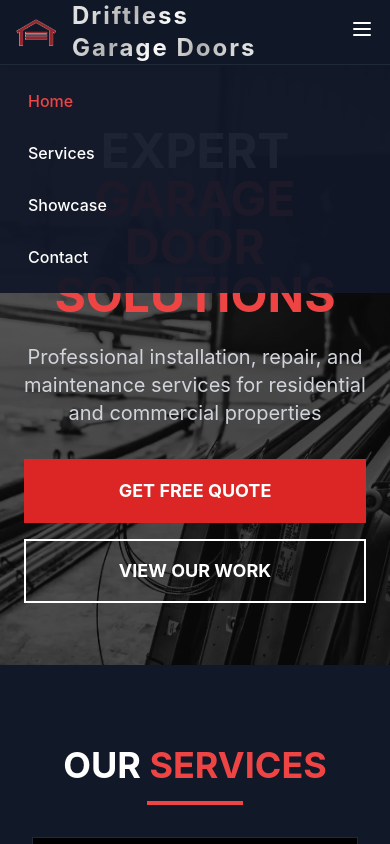
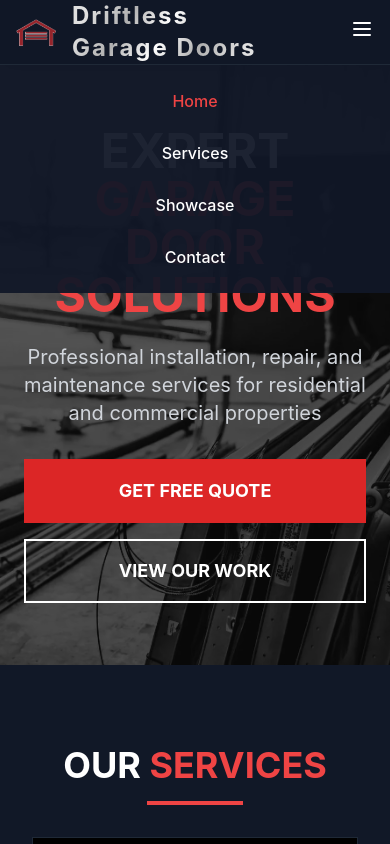
Before and after one commit to cjcody/driftlessgaragedoors, a React (Vite) app: page / in a window 390 px wide. Both pictures are taken after a click on the button 362 px from the left and 29 px from the top of the page. Shown: the top 844 px of the page. Built offline with nearby package versions, Linux system fonts and the light colour scheme; no server answers.

Commit message:
mobile navbar page options center aligned

```diff
--- a/src/components/Navbar.jsx
+++ b/src/components/Navbar.jsx
@@ -216,7 +216,7 @@ function Navbar() {
         </div>
         {/* Mobile Nav Dropdown */}
         <div className={`lg:hidden absolute top-full left-0 right-0 bg-gray-900 bg-opacity-95 backdrop-blur border-t border-gray-800 transition-all duration-300 ease-in-out ${mobileNavOpen ? 'opacity-100 transform translate-y-0' : 'opacity-0 transform -translate-y-2 pointer-events-none'}`}>
-          <div className="px-4 py-3 space-y-1">
+          <div className="px-4 py-3 space-y-1 text-center">
             <Link to="/" className={`block px-3 py-3 rounded-md text-base font-medium transition-colors ${isActive('/') ? 'text-red-500' : 'text-white hover:text-red-500 hover:bg-gray-800'}`} onClick={(e) => { handleHomeClick(e); setMobileNavOpen(false); }}>
               Home
             </Link>
```
